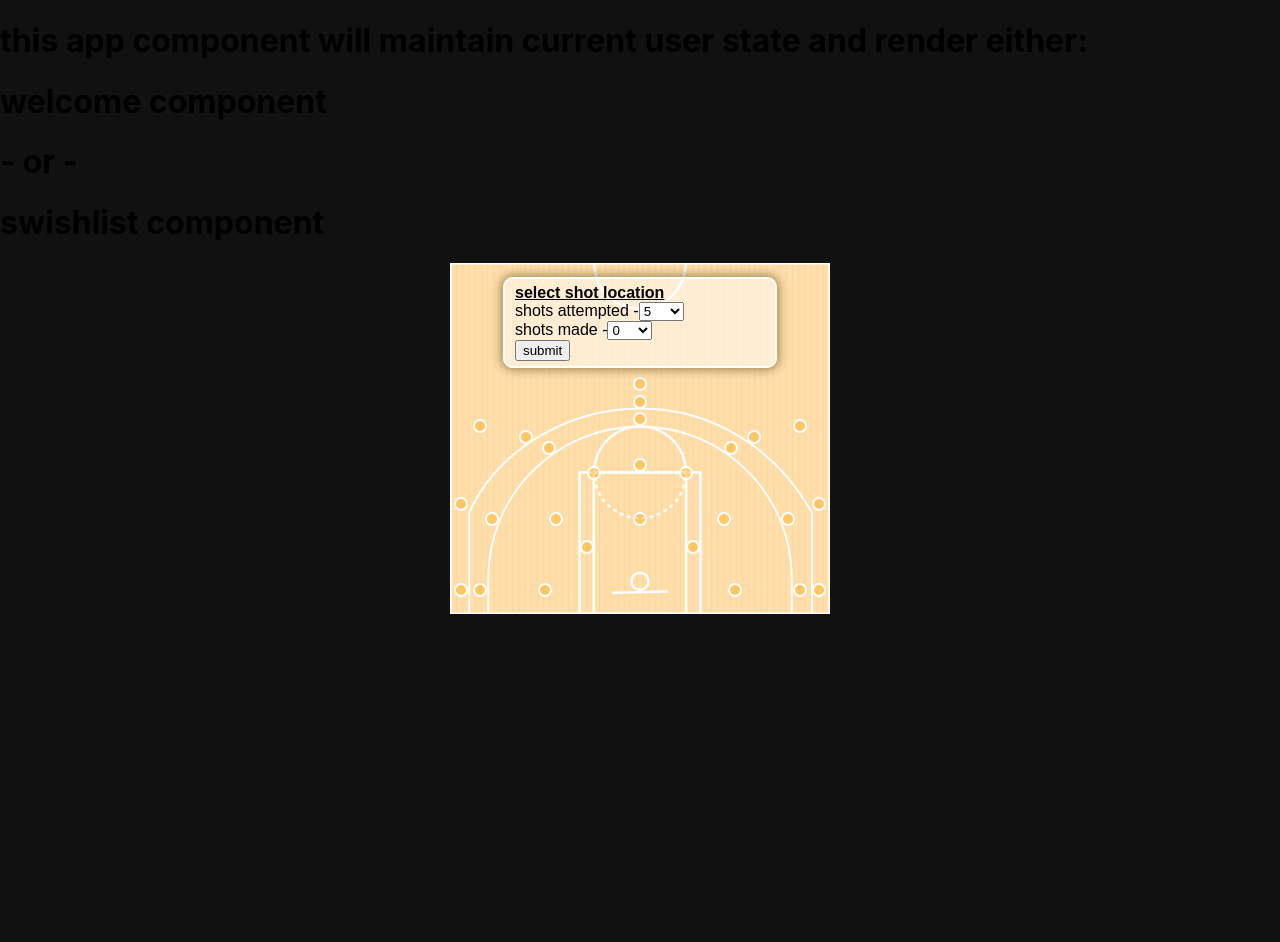
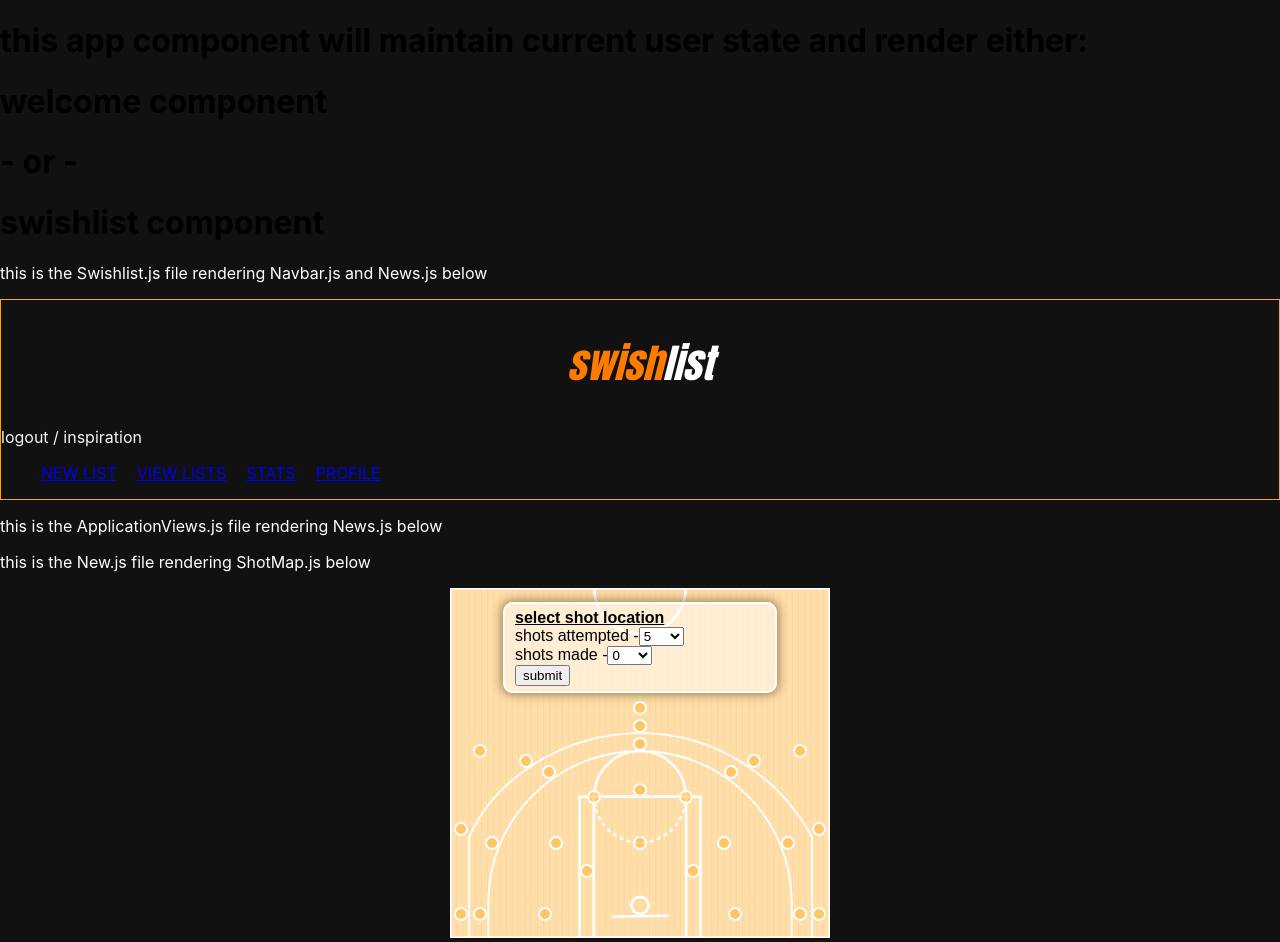
Before and after one commit to BryanNilsen/SWISHLIST-NSS-Capstone, a React (Create React App) app: page / in a window 1280 px wide. Before the commit the page ends 800 px from the top, so only its background shows below. Built offline with nearby package versions, Linux system fonts and the light colour scheme.

Commit message:
added links to navbar

```diff
--- a/api/swishlist.json
+++ b/api/swishlist.json
@@ -10,7 +10,7 @@
     "city": "Nashville",
     "age": "43",
     "height": 77,
-    "photoURL": ""
+    "photoURL": "https://media.licdn.com/dms/image/C5603AQGPEAmnWv-Y5Q/profile-displayphoto-shrink_200_200/0?e=1549497600&v=beta&t=08xuCkMojUACN8jSTBKMk5RUx6MmJiLXnkuNMaoaYx4"
     }
   ],
   "workouts":[
--- a/src/App.css
+++ b/src/App.css
@@ -2,6 +2,21 @@ body {
   background: #111;
 }
 
+.logo {
+  font-size: 2.5em;
+  font-family: Impact, Haettenschweiler, 'Arial Narrow Bold', sans-serif;
+  font-style: oblique;
+  text-align: center;
+
+}
+
+.logo_white {
+  color: white;
+}
+
+.logo_orange {
+  color: rgb(255, 123, 0);
+}
 
 .underline {
   text-decoration: underline;
--- a/src/App.js
+++ b/src/App.js
@@ -1,10 +1,17 @@
 import React, { Component } from 'react';
 import './App.css';
-import New from './components/workouts/New'
+import Swishlist from './components/Swishlist'
 export default class App extends Component {
 
   state = {
     currentUser: ""
+  }
+
+  isAuthenticated = () => (sessionStorage.getItem("userId") !== null || localStorage.getItem("userId") !== null)
+
+  getCurrentUser = () => {
+    const currentUser = +sessionStorage.getItem("userId") || +localStorage.getItem("userId")
+    return currentUser
   }
 
   render() {
@@ -20,7 +27,7 @@ export default class App extends Component {
         </div>
         <div>
           <h1>swishlist component</h1>
-          <New />
+          <Swishlist />
         </div>
       </div>
       </React.Fragment>
--- /dev/null
+++ b/src/components/ApplicationViews.js
@@ -0,0 +1,14 @@
+import React, { Component } from "react"
+import NewList from './workouts/NewList'
+
+export default class ApplicationViews extends Component {
+
+  render() {
+    return (
+      <React.Fragment>
+        <p className="logo_white">this is the ApplicationViews.js file rendering News.js below</p>
+        <NewList />
+      </React.Fragment>
+    )
+  }
+}
--- a/src/components/Swishlist.js
+++ b/src/components/Swishlist.js
@@ -0,0 +1,17 @@
+import React, { Component } from "react"
+import Navbar from './nav/Navbar';
+import ApplicationViews from './ApplicationViews'
+
+export default class Swishlist extends Component {
+
+
+  render() {
+    return (
+      <React.Fragment>
+          <p className="logo_white">this is the Swishlist.js file rendering Navbar.js and News.js below</p>
+        <Navbar />
+        <ApplicationViews />
+      </React.Fragment>
+    )
+  }
+}
--- a/src/components/nav/Navbar.css
+++ b/src/components/nav/Navbar.css
@@ -0,0 +1,18 @@
+.nav {
+  color: whitesmoke;
+  border: 1px solid orange;
+}
+
+.nav_ul {
+  display: flex;
+  list-style-type: none;
+}
+
+.nav_item {
+  color: gray;
+  margin-right: 20px;
+}
+
+.nav_item:hover {
+  color: rgb(255, 123, 0);
+}
--- a/src/components/nav/Navbar.js
+++ b/src/components/nav/Navbar.js
@@ -0,0 +1,32 @@
+import React, { Component } from "react"
+import { Link } from "react-router-dom"
+import "./Navbar.css"
+
+export default class Navbar extends Component {
+
+
+  render() {
+    return (
+      <React.Fragment>
+        <nav className="nav">
+          <h1 className="logo"><span className="logo_orange">swish</span><span className="logo_white">list</span></h1>
+          <p>logout / inspiration</p>
+          <ul className="nav_ul">
+            <li className="nav_item">
+              <Link to="/newlist">NEW LIST</Link>
+            </li>
+            <li className="nav_item">
+              <Link to="/viewlists">VIEW LISTS</Link>
+            </li>
+            <li className="nav_item">
+              <Link to="/stats">STATS</Link>
+            </li>
+            <li className="nav_item">
+              <Link to="/profile">PROFILE</Link>
+            </li>
+          </ul>
+        </nav>
+      </React.Fragment>
+    )
+  }
+}
--- a/src/components/workouts/New.js
+++ b/src/components/workouts/NewList.js
@@ -2,12 +2,13 @@ import React, { Component } from "react"
 import "./ShotMap.css"
 import ShotMap from './ShotMap';
 
-export default class New extends Component {
+export default class NewList extends Component {
 
 
   render() {
     return (
       <React.Fragment>
+          <p className="logo_white">this is the New.js file rendering ShotMap.js below</p>
         <ShotMap />
       </React.Fragment>
     )
--- a/src/components/workouts/ShotMap.js
+++ b/src/components/workouts/ShotMap.js
@@ -9,7 +9,7 @@ export default class ShotMap extends Component {
         <div className="court_wrapper">
 
           {/* court image */}
-          <img src="/images/swishlist_court.svg"></img>
+          <img src="/images/swishlist_court.svg" alt="shooting locations map"></img>
 
           {/* <!-- begin court text overlay div --> */}
           <div className="court_text">
```
